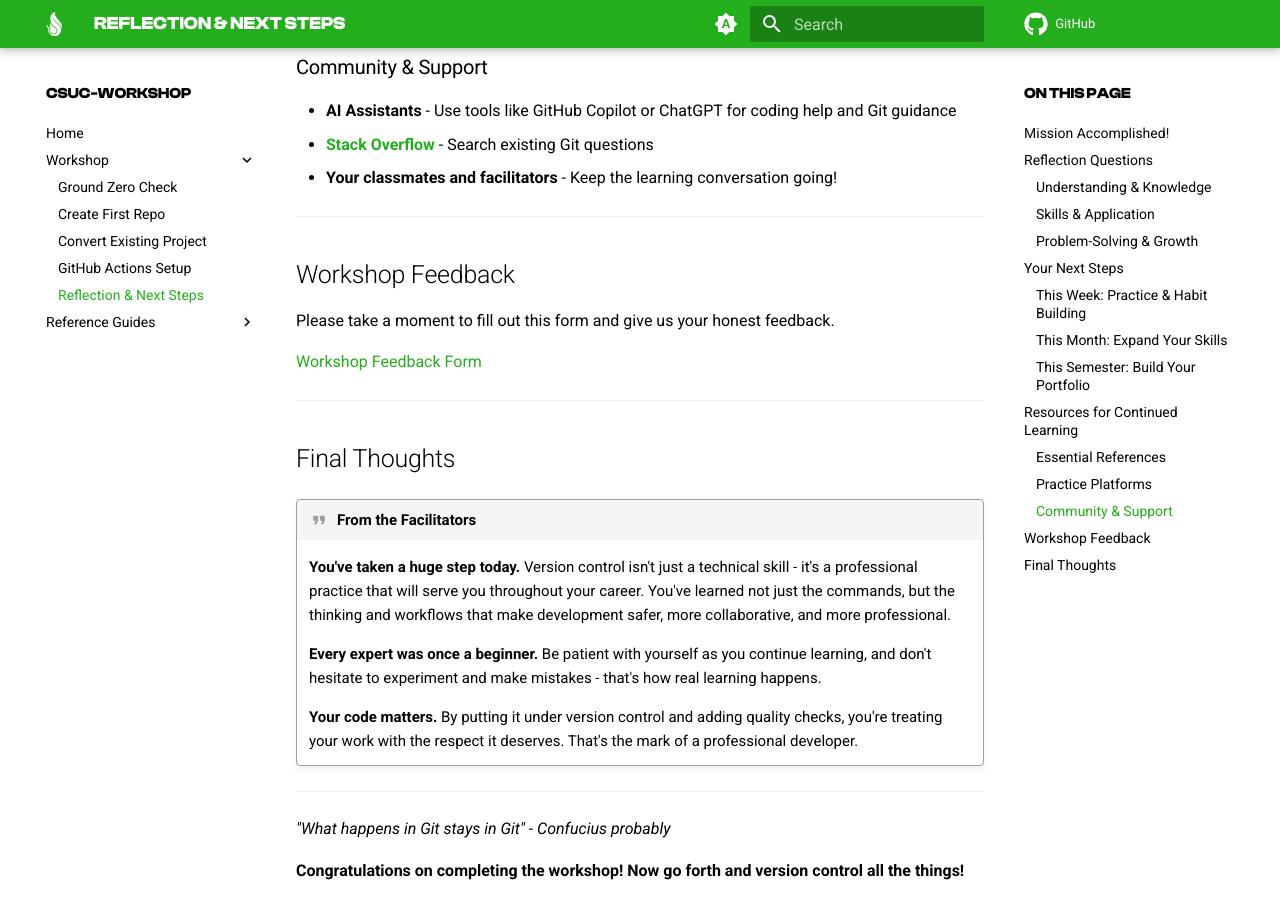
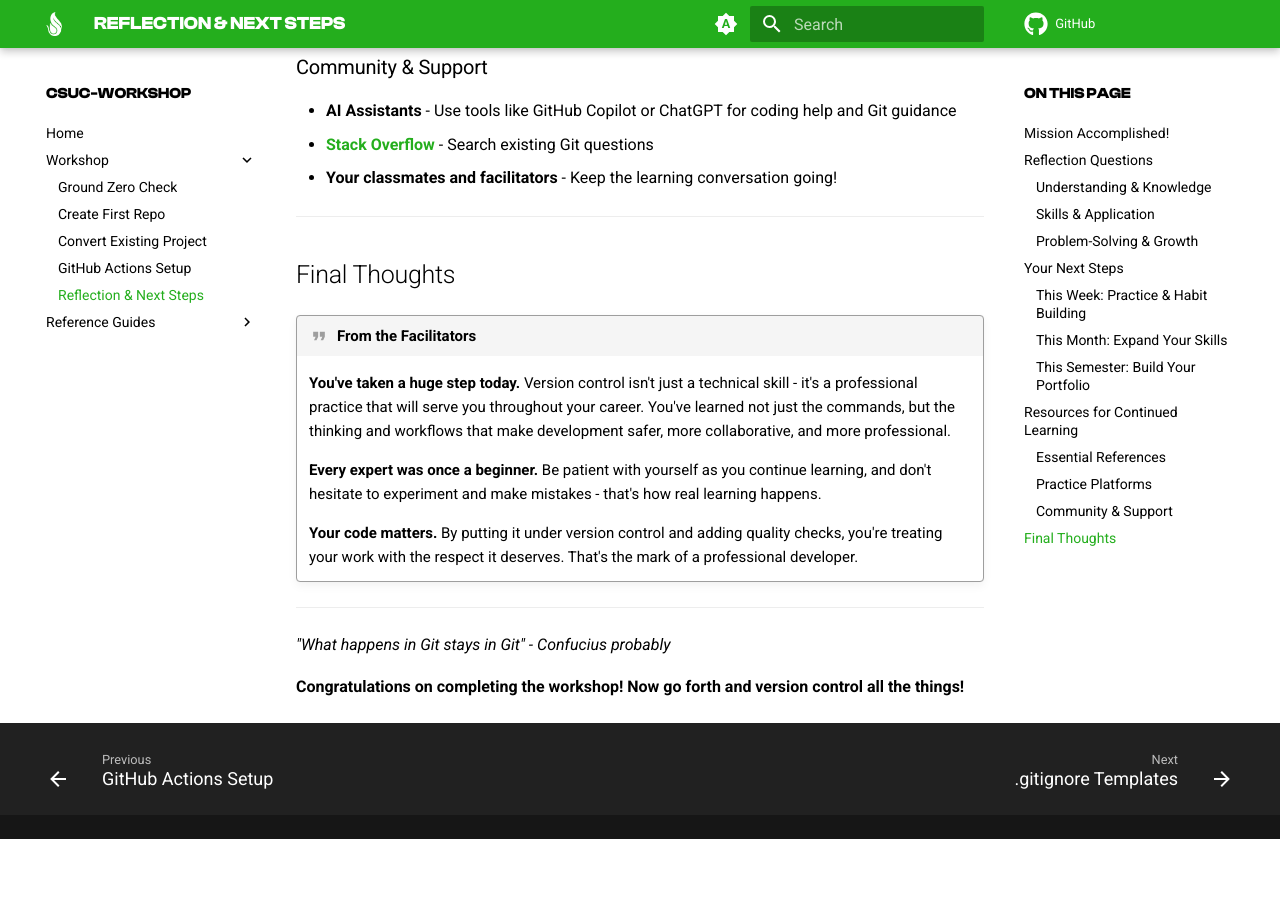
Before and after one commit to liatrio/csuc-workshop, an MkDocs documentation site: the page built from docs/reflection.md, in a window 1280 px wide and 900 px high, scrolled down 2996 px. Built offline with MkDocs 1.6.1 and Material for MkDocs 9.7.7, drawn with Linux system fonts in a browser that asks for light colours; comment, search, counter and statistics services are not loaded; after the commit the page ends 3835 px from its top, so only the background shows below that.

Commit message:
chore(docs): remove feedback form (#10)

```diff
--- a/docs/reflection.md
+++ b/docs/reflection.md
@@ -122,14 +122,6 @@ Take a few minutes to think about these questions. Discuss with a partner or wri
 
 ---
 
-## Workshop Feedback
-
-Please take a moment to fill out this form and give us your honest feedback.
-
-[Workshop Feedback Form](https://forms.gle/27spjmDzTruk34o48){target="_blank"}
-
----
-
 ## Final Thoughts
 
 !!! quote "From the Facilitators"
```
